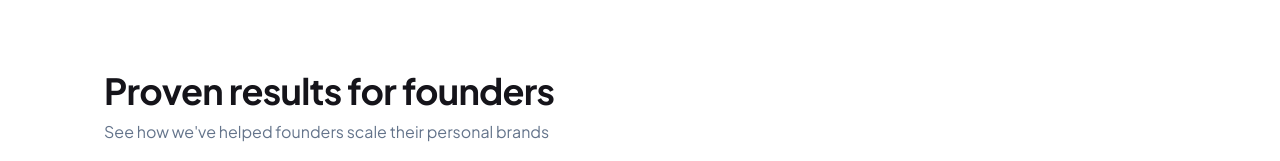
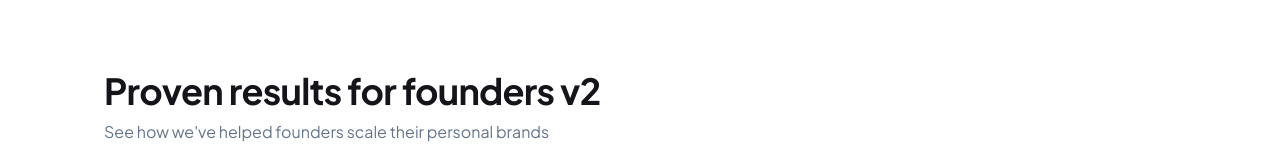
Before and after one commit to PlaybookzLLC/playbookz-v2-website, a React (Vite) app: page / in a window 1280 px wide. Shown: the part 1013-1174 px from the top of the page. Built offline with nearby package versions, Linux system fonts and the light colour scheme.

Commit message:
Test deploy: add v2 marker to case studies heading
https://claude.ai/code/session_01DDzjVJ61C7qHF2oYyKZPLJ

```diff
--- a/src/components/CaseStudiesSection.jsx
+++ b/src/components/CaseStudiesSection.jsx
@@ -446,7 +446,7 @@ export default function CaseStudiesSection() {
               fontFamily: tokens.typography.headingFont,
             }}
           >
-            Proven results for founders
+            Proven results for founders v2
           </h2>
           <p
             style={{
```
